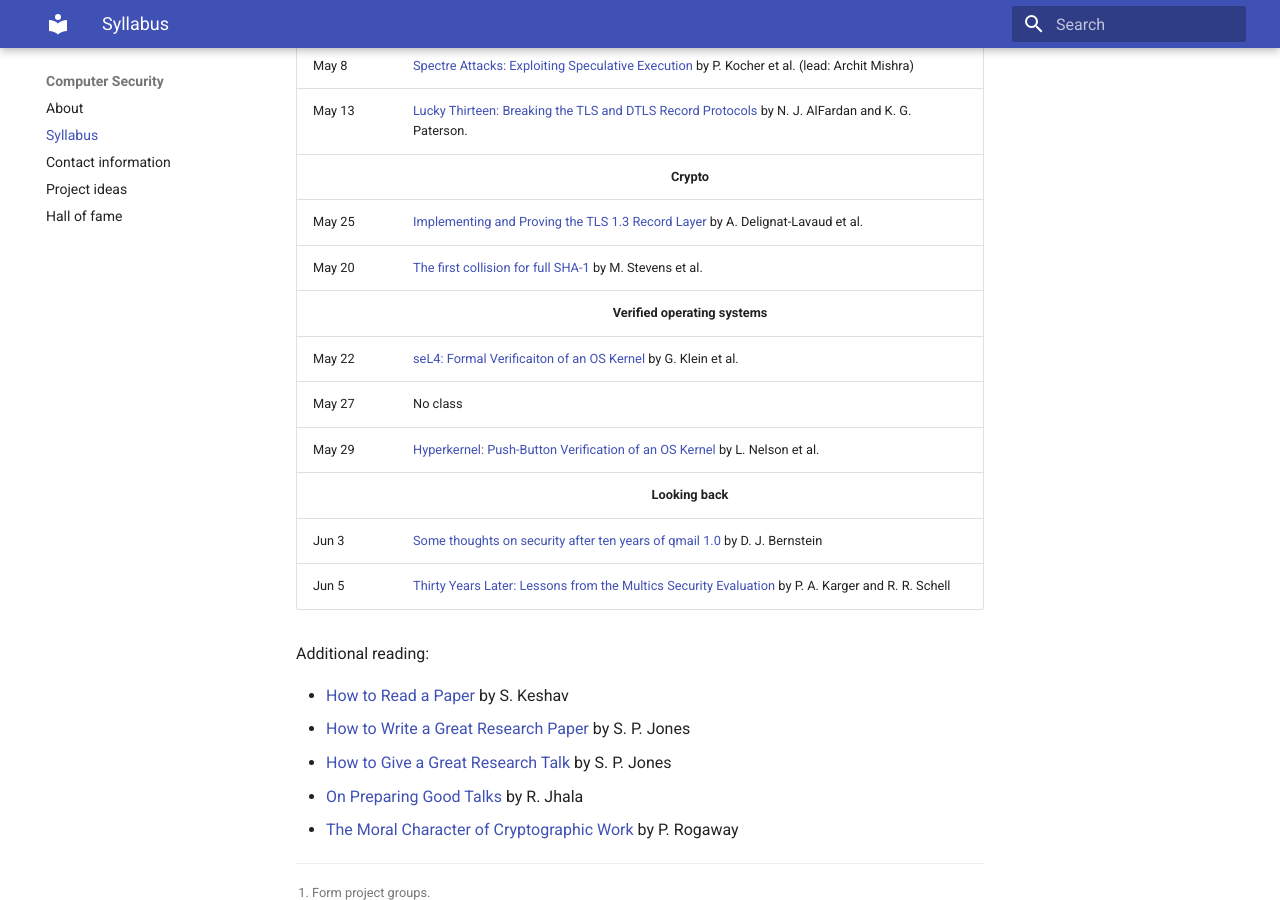
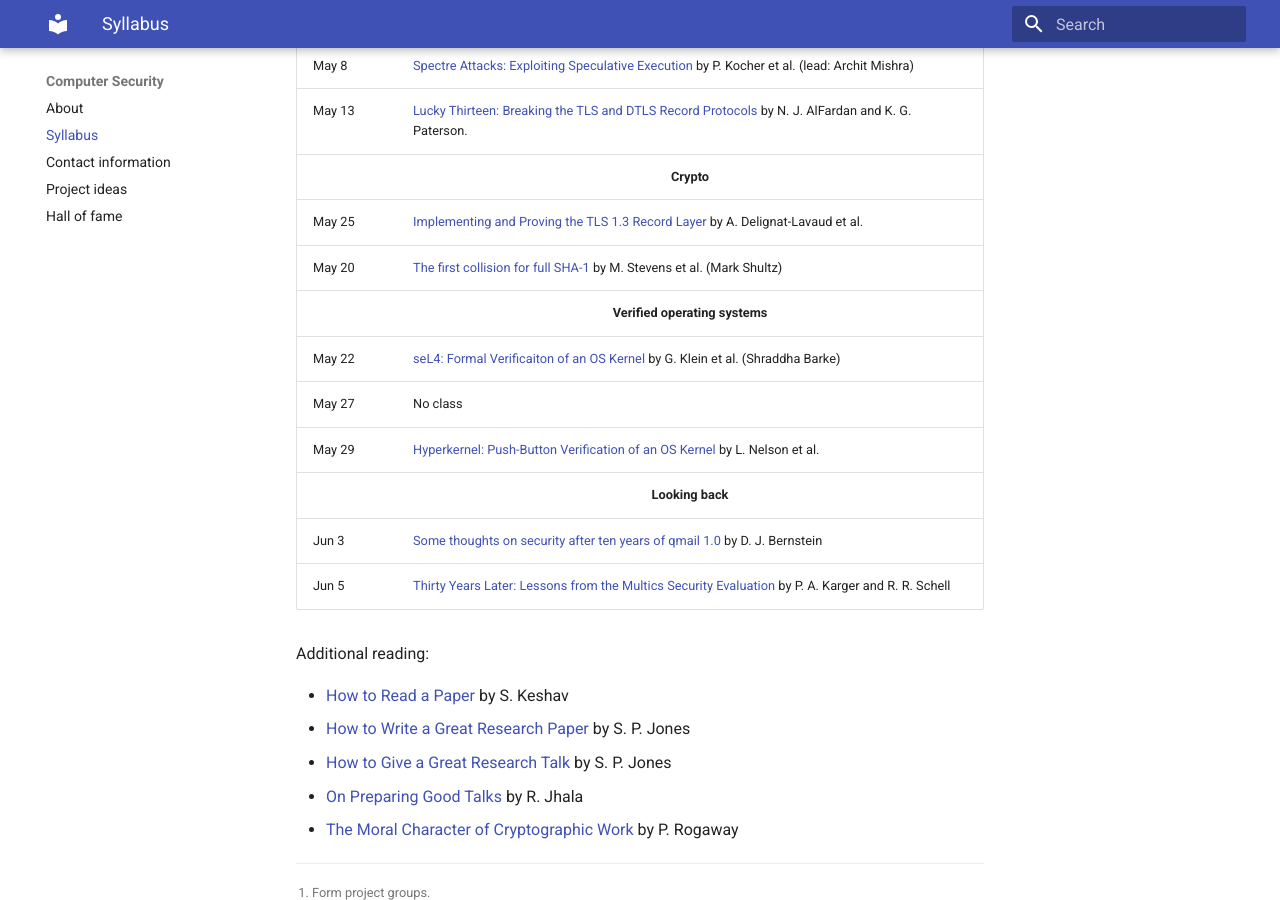
Before and after one commit to PLSysSec/cse227-spring19, an MkDocs documentation site: the page built from docs/syllabus.md, in a window 1280 px wide and 900 px high, scrolled down 1001 px. Built offline with MkDocs 1.6.1 and Material for MkDocs 9.7.7, drawn with Linux system fonts in a browser that asks for light colours.

Commit message:
more leads

```diff
--- a/docs/syllabus.md
+++ b/docs/syllabus.md
@@ -22,9 +22,9 @@ May 8      | [Spectre Attacks: Exploiting Speculative Execution](papers/spectre.
 May 13     | [Lucky Thirteen: Breaking the TLS and DTLS Record Protocols](papers/lucky13.pdf) by  N. J. AlFardan and K. G. Paterson.
            | <center>**Crypto**</center>
 May 25     | [Implementing and Proving the TLS 1.3 Record Layer](papers/tls1.3.pdf) by A. Delignat-Lavaud et al.
-May 20     | [The first collision for full SHA-1](papers/sha1.pdf) by M. Stevens et al.
+May 20     | [The first collision for full SHA-1](papers/sha1.pdf) by M. Stevens et al. (Mark Shultz)
            | <center>**Verified operating systems**</center>
-May 22     | [seL4: Formal Verificaiton of an OS Kernel](papers/sel4.pdf) by G. Klein et al.
+May 22     | [seL4: Formal Verificaiton of an OS Kernel](papers/sel4.pdf) by G. Klein et al. (Shraddha Barke)
 May 27     | No class
 May 29     | [Hyperkernel: Push-Button Verification of an OS Kernel](papers/hyperkernel.pdf) by L. Nelson et al.
            | <center>**Looking back**</center>
```
Also changed, not shown: site/search/search_index.json, site/sitemap.xml, site/syllabus/index.html, 1 other file.
